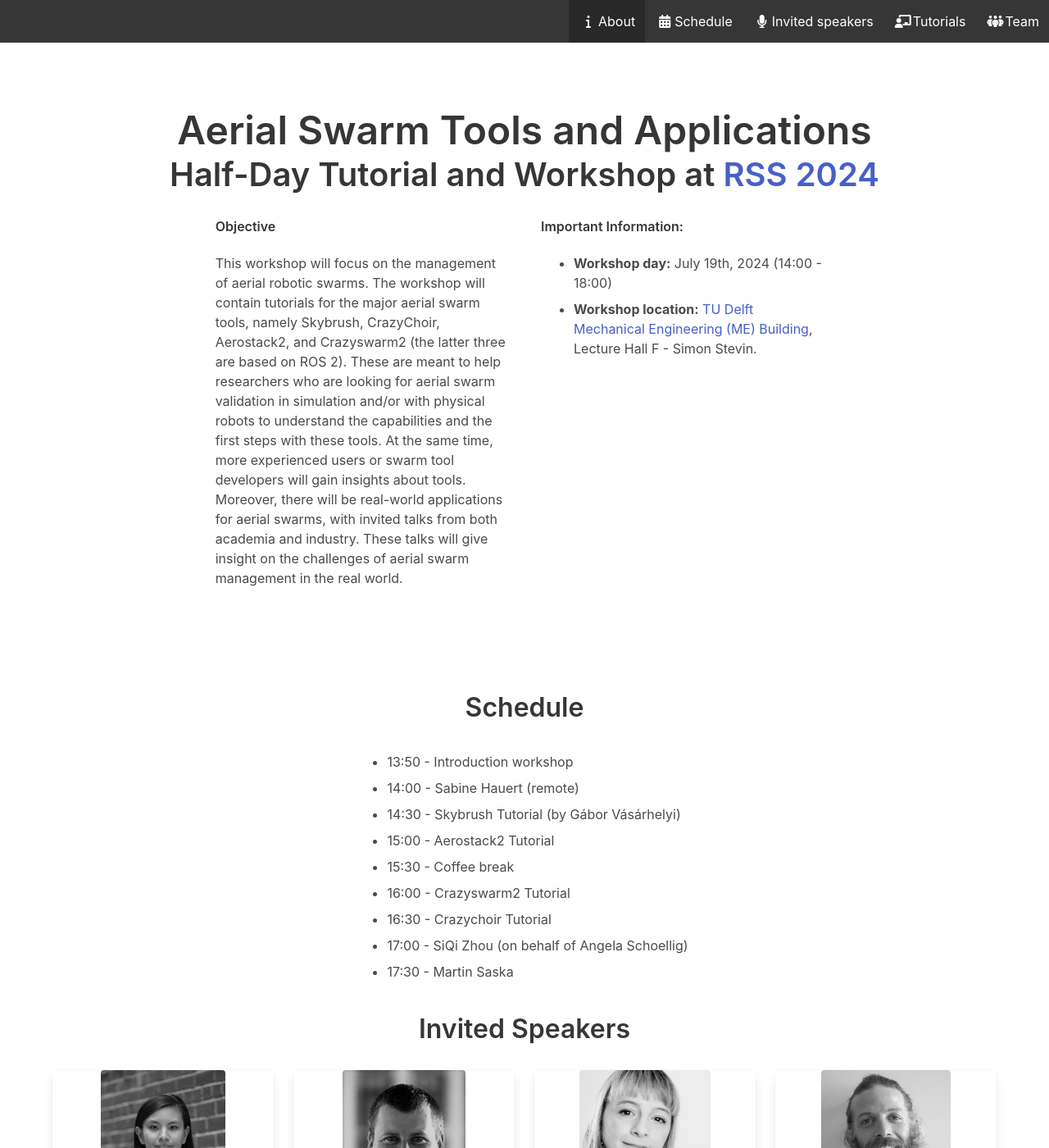
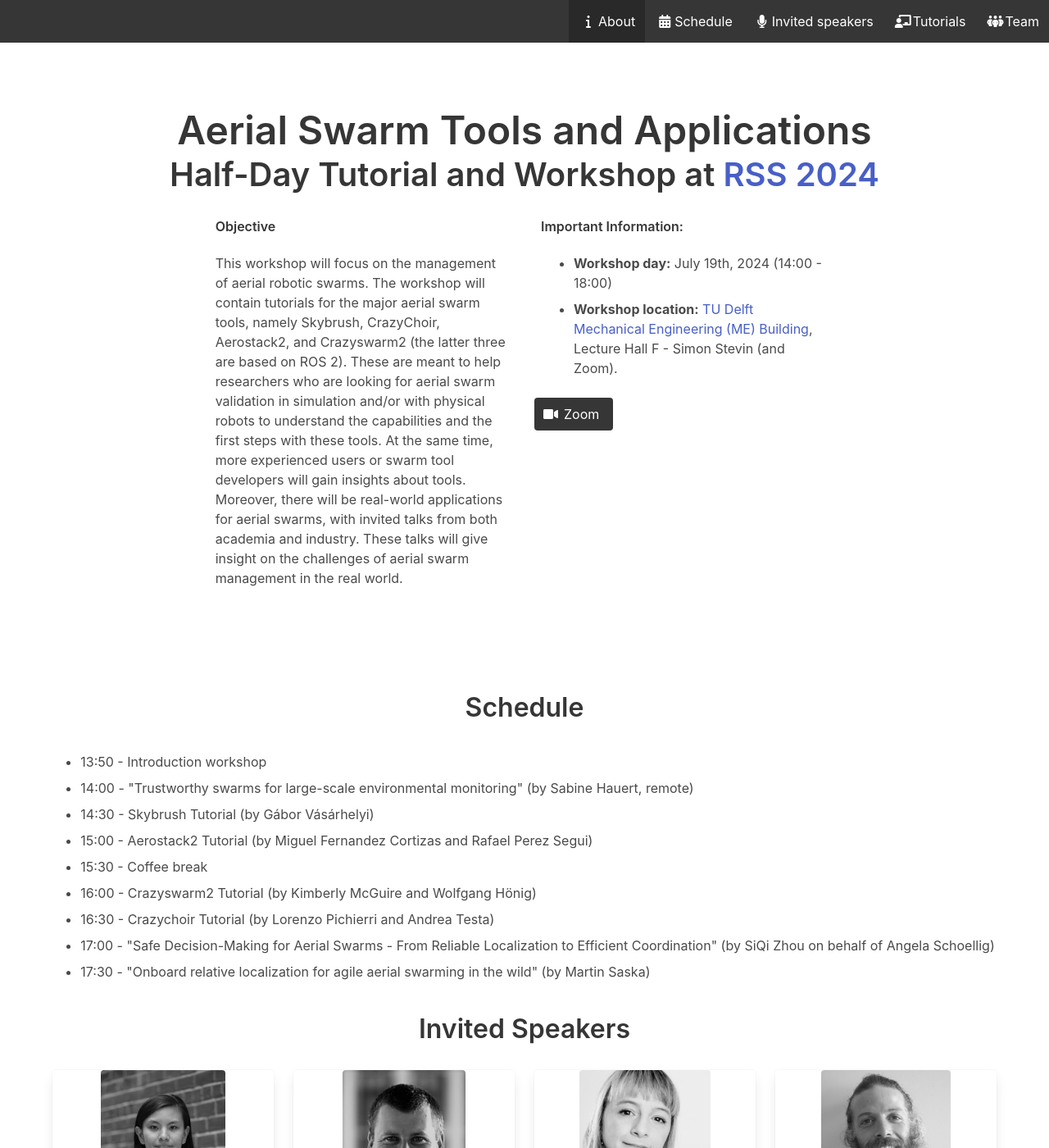
Before and after one commit to IMRCLab/workshop-aerial-swarms-rss2024, a Jekyll site: the page built from index.html, in a window 1280 px wide and 1400 px high. Shown: the whole window at 82% size. Built offline with Jekyll 4.4.1, drawn with Linux system fonts in a browser that asks for light colours.

Commit message:
add zoom link and speaker links

```diff
--- a/_data/speakers.yml
+++ b/_data/speakers.yml
@@ -2,15 +2,19 @@
   affiliation: Technical University Munich
   image: siqizhou.jpg
   talk: Safe Decision-Making for Aerial Swarms - From Reliable Localization to Efficient Coordination
+  website: https://siqizhou.com/
 - name: Martin Saska
   affiliation: Czech Technical University in Prague
   image: martin_saska.jpg
   talk: Onboard relative localization for agile aerial swarming in the wild
+  website: https://mrs.fel.cvut.cz/people/martin-saska
 - name: Sabine Hauert (remote)
   affiliation: University of Bristol
   image: sabine_hauert.jpg
   talk: Trustworthy swarms for largescale environmental monitoring
+  website: https://hauertlab.com/sabine-hauert/
 - name: Gábor Vásárhelyi
   affiliation: CollMot Robotics Ltd. & Department of Biological Physics, Eötvös University, Budapest
   image: vasarhelyigabor.jpg
   tutorial: Skybrush - an open-core ecosystem for drone shows and large-scale aerial swarming missions
+  website: http://hal.elte.hu/~vasarhelyi/en/
--- a/index.html
+++ b/index.html
@@ -64,11 +64,20 @@
               <b>Workshop day:</b> July 19th, 2024 (14:00 - 18:00)
             </li>
             <li>
-              <b>Workshop location:</b> <a href="https://map.tudelftcampus.nl/nl/poi/mechanical-engineering-me/">TU Delft Mechanical Engineering (ME) Building</a>, Lecture Hall F - Simon Stevin.
+              <b>Workshop location:</b> <a href="https://map.tudelftcampus.nl/nl/poi/mechanical-engineering-me/">TU Delft Mechanical Engineering (ME) Building</a>, Lecture Hall F - Simon Stevin (and Zoom).
             </li>
           </ul>
 
         </div>
+
+        <p class="buttons">
+          <a href="https://tu-berlin.zoom.us/j/65274396162?pwd=SNkTMulxy1zaDSdKcNd0IqiNdH3Ypx.1" class="button is-dark">
+            <span class="icon">
+              <i class="fas fa-video"></i>
+            </span>
+            <span>Zoom</span>
+          </a>
+        </p>
 
         <!-- <p class="buttons">
           <a href="mailto:rs4uavs@googlegroups.com" class="button is-dark">
@@ -208,14 +217,14 @@
 
       <ul>
         <li>13:50 - Introduction workshop </li>
-        <li>14:00 - Sabine Hauert (remote) </li>
+        <li>14:00 - "Trustworthy swarms for large-scale environmental monitoring" (by Sabine Hauert, remote)</li>
         <li>14:30 - Skybrush Tutorial (by Gábor Vásárhelyi)</li>
-        <li>15:00 - Aerostack2 Tutorial </li>
+        <li>15:00 - Aerostack2 Tutorial (by Miguel Fernandez Cortizas and Rafael Perez Segui)</li>
         <li>15:30 - Coffee break </li>
-        <li>16:00 - Crazyswarm2 Tutorial </li>
-        <li>16:30 - Crazychoir Tutorial </li>
-        <li>17:00 - SiQi Zhou (on behalf of Angela Schoellig) </li>
-        <li>17:30 - Martin Saska </li>
+        <li>16:00 - Crazyswarm2 Tutorial (by Kimberly McGuire and Wolfgang Hönig)</li>
+        <li>16:30 - Crazychoir Tutorial (by Lorenzo Pichierri and Andrea Testa)</li>
+        <li>17:00 - "Safe Decision-Making for Aerial Swarms - From Reliable Localization to Efficient Coordination" (by SiQi Zhou on behalf of Angela Schoellig) </li>
+        <li>17:30 - "Onboard relative localization for agile aerial swarming in the wild" (by Martin Saska)</li>
       </ul>
     </div>
   </div>
```
